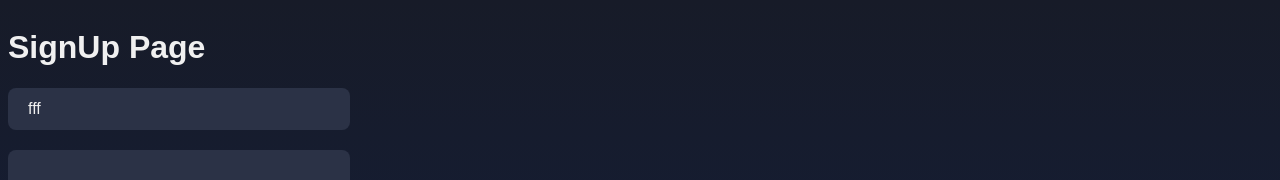
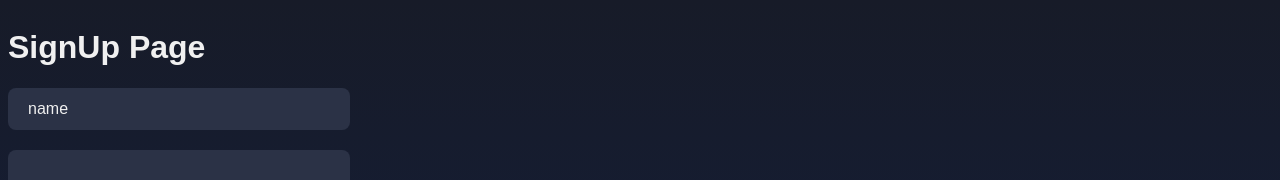
Before and after one commit to aliiimaher/ToDoList-Frontend, a Vue app: page /signup in a window 1280 px wide. Shown: the top 180 px of the page. Built offline with nearby package versions, Linux system fonts and the light colour scheme.

Commit message:
1 palceholder changed

```diff
--- a/src/views/SignUp.vue
+++ b/src/views/SignUp.vue
@@ -1,7 +1,7 @@
 <template>
   <div>
     <h1>SignUp Page</h1>
-    <TextInput placeholder="fff" class="input"></TextInput>
+    <TextInput placeholder="name" class="input"></TextInput>
     <TextInput class="input"></TextInput>
     <TextInput class="input"></TextInput>
     <TextInput class="input"></TextInput>
```
